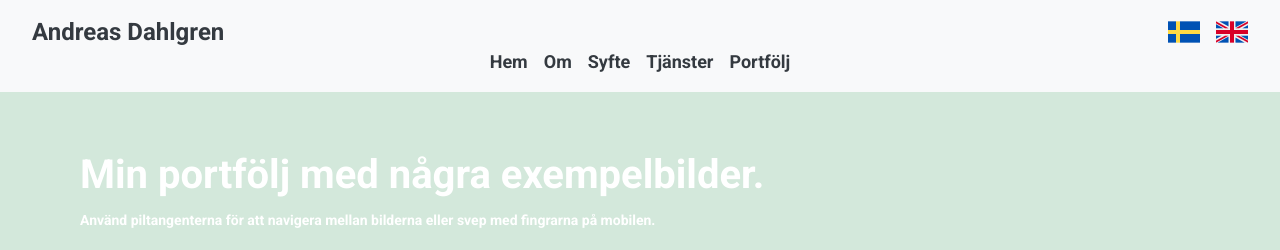
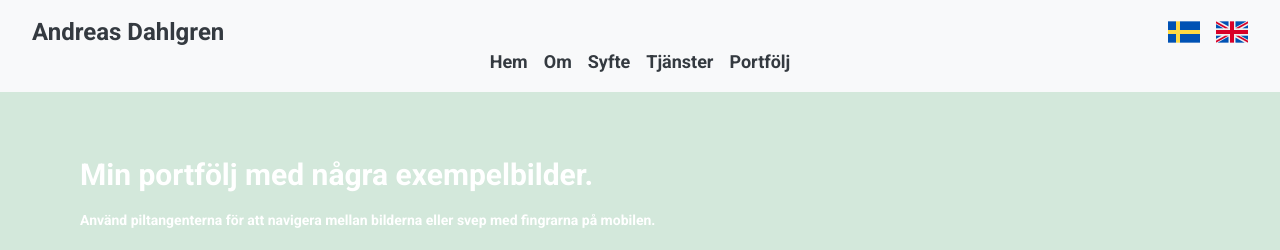
Before and after one commit to AndreasAKD/DynamicWebApp, a Next.js app: page /portfolio in a window 1280 px wide. Shown: the top 250 px of the page. Built offline with nearby package versions, Linux system fonts and the light colour scheme.

Commit message:
change font-size

```diff
--- a/pages/portfolio/index.tsx
+++ b/pages/portfolio/index.tsx
@@ -44,7 +44,7 @@ const Portfolio = ({}: PortfolioProps) => {
     <div className="min-h-screen flex flex-col">
       <main className="flex-grow p-8 pb-20 sm:p-20">
         <ol className="list-inside list-decimal text-sm text-center sm:text-left">
-          <p className="mb-2 mt-20 text-[40px] leading-[30px]" style={{ color: 'white' }}>
+          <p className="mb-2 mt-20 text-[30px] leading-[30px]" style={{ color: 'white' }}>
             {t('portfolioDescription')}
           </p>
           <p className="mb-2 mt-5" style={{ color: 'white' }}>
```
